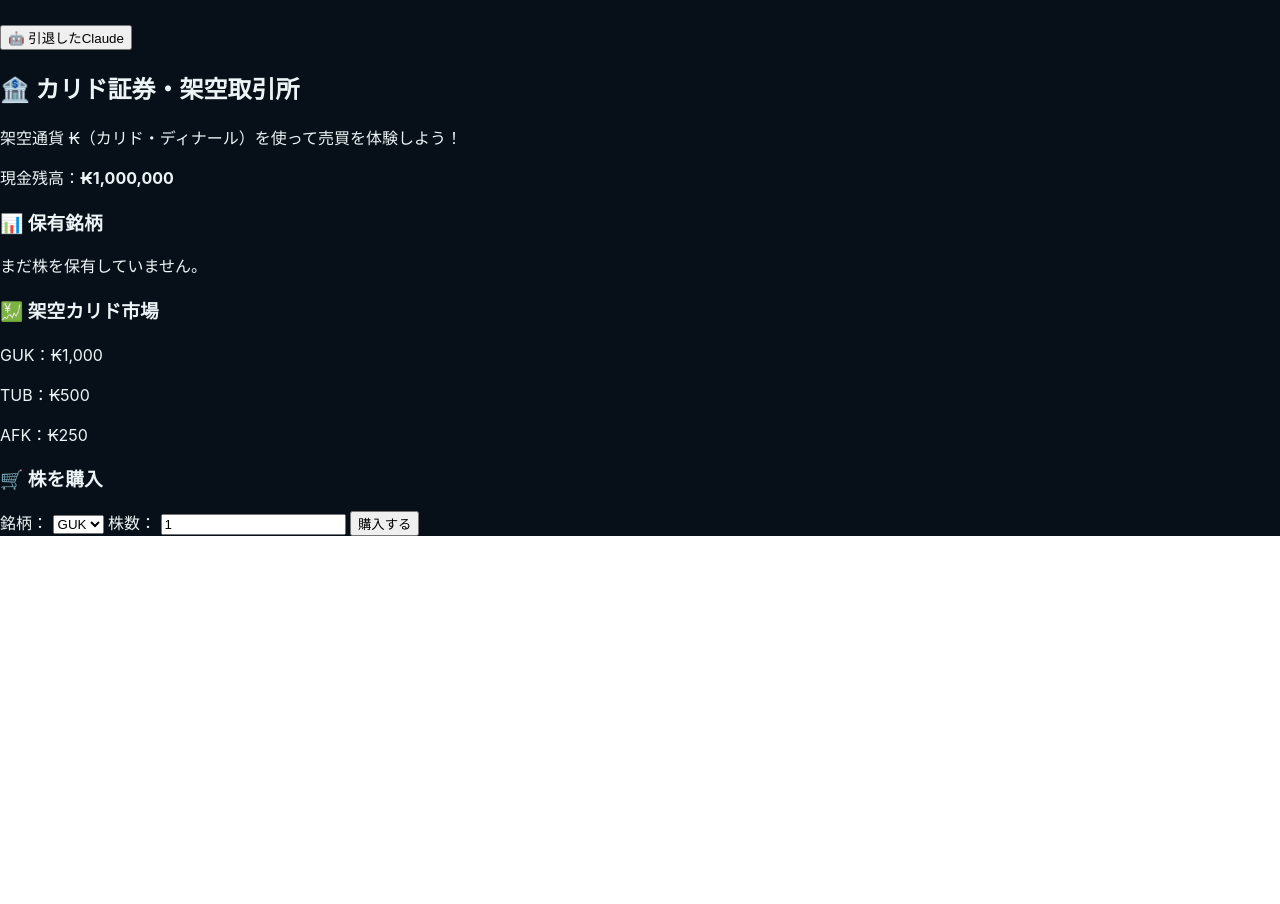
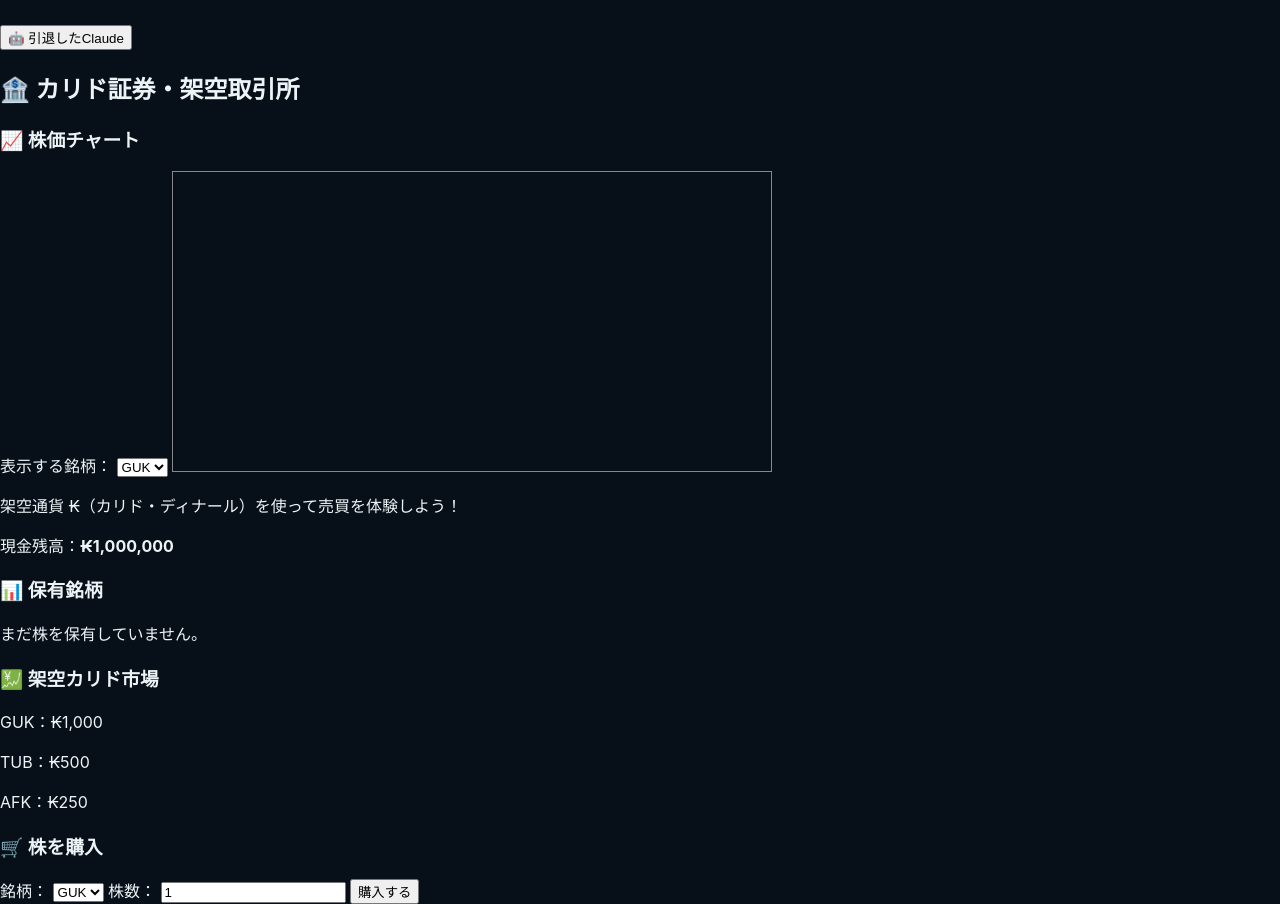
Before and after one commit to ryuseiurabe/kalid-securities, a plain HTML site: page index.html in a window 1280 px wide. Shown: the part 2742-3646 px from the top of the page. Before the commit the page ends 3278 px from the top, so only its background shows below. Drawn offline with Linux system fonts and the light colour scheme.

Commit message:
Add stock chart drawing functionality

```diff
--- a/index.html
+++ b/index.html
@@ -90,8 +90,74 @@ function purchaseShares() {
 
   alert(stock + "を" + amount + "株購入したよ！");
 }
+const chartHistory = {
+  GUK: [1000, 1020, 990, 1050, 1080, 1060, 1120],
+  TUB: [500, 510, 495, 520, 515, 530, 540],
+  AFK: [250, 245, 260, 270, 265, 280, 300]
+};
+
+function drawChart() {
+  const canvas = document.getElementById("stockChart");
+  if (!canvas) return;
+
+  const ctx = canvas.getContext("2d");
+  const stock = document.getElementById("chartStock").value;
+  const values = chartHistory[stock];
+
+  const w = canvas.width;
+  const h = canvas.height;
+  const pad = 45;
+
+  ctx.clearRect(0, 0, w, h);
+  ctx.font = "14px sans-serif";
+  ctx.fillStyle = "#888";
+  ctx.fillText(stock + " 株価（₭）", 12, 20);
+
+  const min = Math.min(...values) * 0.95;
+  const max = Math.max(...values) * 1.05;
+
+  ctx.strokeStyle = "#cccccc";
+  ctx.lineWidth = 1;
+
+  for (let i = 0; i < 5; i++) {
+    const y = pad + (h - pad * 2) * i / 4;
+    ctx.beginPath();
+    ctx.moveTo(pad, y);
+    ctx.lineTo(w - 10, y);
+    ctx.stroke();
+  }
+
+  ctx.strokeStyle = "#16a34a";
+  ctx.lineWidth = 3;
+  ctx.beginPath();
+
+  values.forEach((price, i) => {
+    const x = pad + (w - pad - 20) * i / (values.length - 1);
+    const y = h - pad -
+      ((price - min) / (max - min)) * (h - pad * 2);
+
+    if (i === 0) ctx.moveTo(x, y);
+    else ctx.lineTo(x, y);
+  });
+
+  ctx.stroke();
+}
+
+drawChart();
 </script>
 <h2>🏦 カリド証券・架空取引所</h2>
+<h3>📈 株価チャート</h3>
+
+<label for="chartStock">表示する銘柄：</label>
+<select id="chartStock" onchange="drawChart()">
+  <option value="GUK">GUK</option>
+  <option value="TUB">TUB</option>
+  <option value="AFK">AFK</option>
+</select>
+
+<canvas id="stockChart" width="600" height="300"
+  style="width:100%;max-width:600px;border:1px solid #888;">
+</canvas>
 <p>架空通貨 ₭（カリド・ディナール）を使って売買を体験しよう！</p>
 <p>現金残高：<strong id="cash">₭1,000,000</strong></p>
 <h3>📊 保有銘柄</h3>
```
